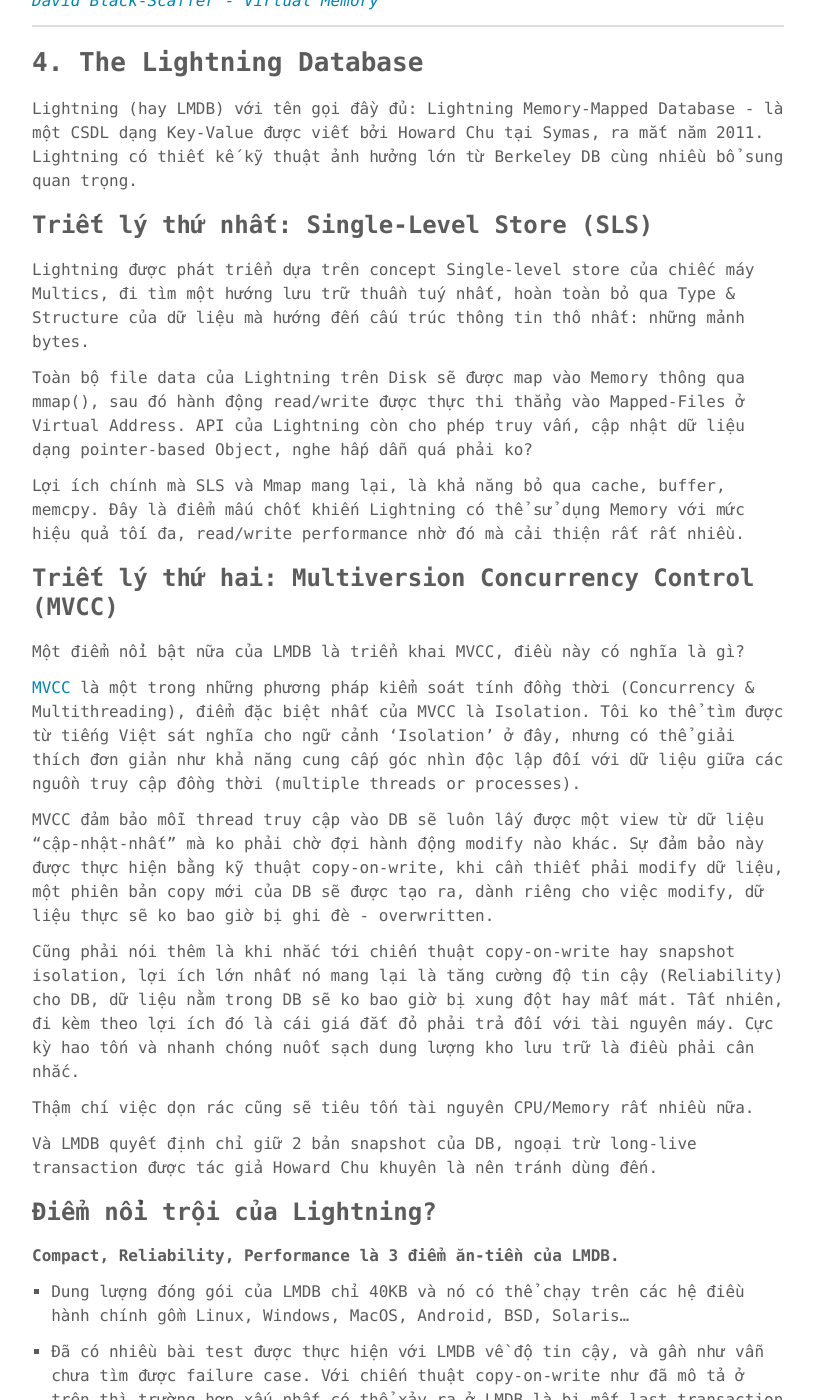
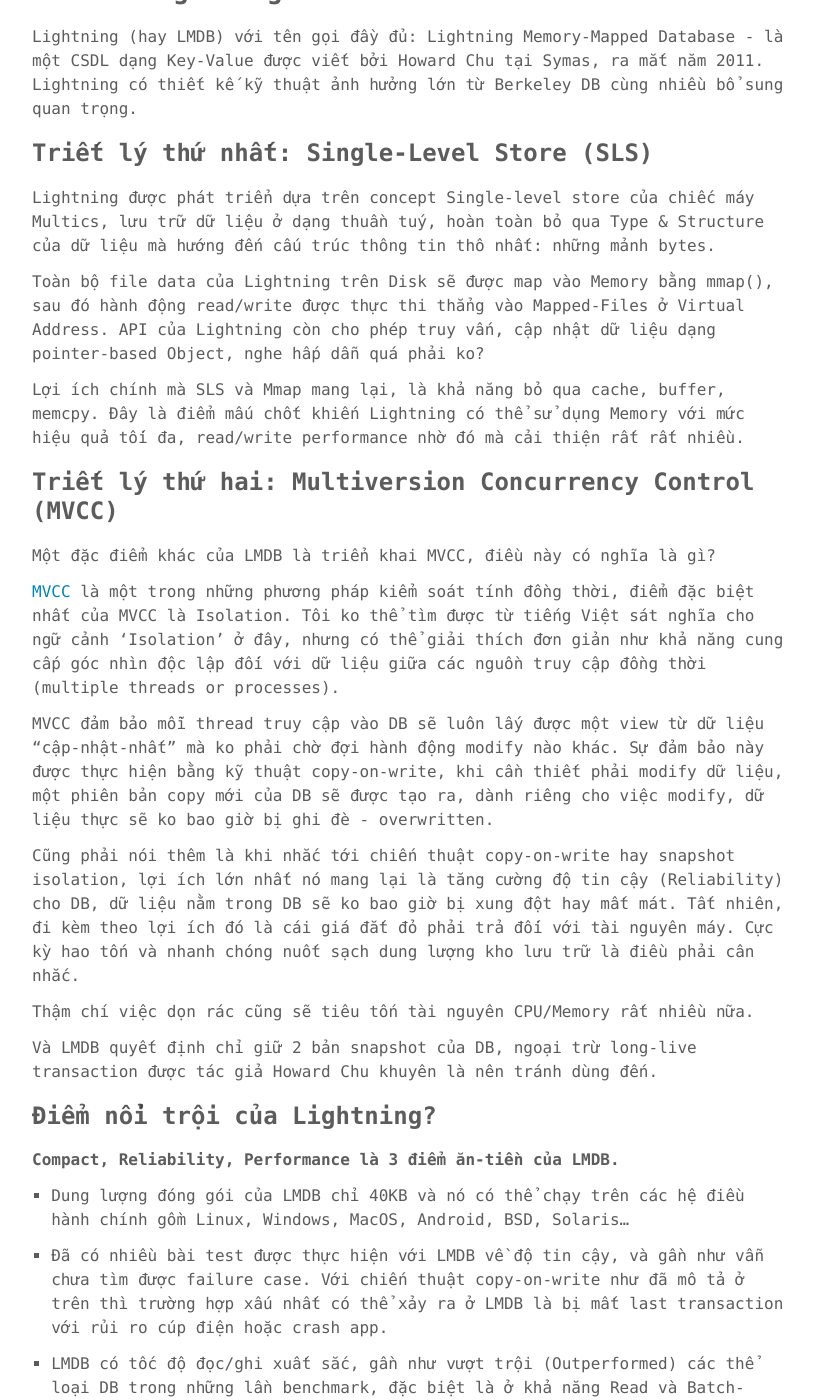
Before and after one commit to phuoc-thanh/phuoc-thanh.github.io, a Jekyll site: the page built from _posts/2018-10-22-the-lightning-db.md, in a window 1280 px wide and 1400 px high, scrolled down 5488 px. Shown: the whole window, without its empty margins (232-1045 px from the left). Built offline with Jekyll 4.4.1, drawn with Linux system fonts in a browser that asks for light colours; some of the changed text lies outside the part shown.

Commit message:
revise lmdb post

```diff
--- a/_posts/2018-10-22-the-lightning-db.md
+++ b/_posts/2018-10-22-the-lightning-db.md
@@ -17,15 +17,15 @@
 
 ## 1. Computer Memory & Storage
 
-Tính hiếu kỳ, đối với lập trình viên có thể ko giúp ích nhiều trong công việc thường nhật, nhưng theo tôi thì nó cần thiết để trở thành lập trình viên ko-bất-tài. Hôm nay tính hiếu kỳ với cụm từ "Single-level Store" thôi thúc tôi tìm hiểu bản chất công nghệ lưu trữ của computer. Dù chỉ là một phần nhỏ của lịch sử, nhưng vô cùng thú vị.
+Tính hiếu kỳ, đối với lập trình viên có thể ko giúp ích nhiều trong công việc thường nhật, nhưng theo tôi thì nó cần thiết để trở thành lập trình viên ko-bất-tài. Hôm nay tính hiếu kỳ với cụm từ "Single-level Store" thôi thúc tôi tìm hiểu bản chất công nghệ lưu trữ của computer.
 
 ### Computer có những hình thức lưu trữ nào?
 
-Đa phần những ghi chép và nghiên cứu trong ngành khoa học máy tính cho rằng Computer có 2 vùng lưu trữ chính là Main Memory và Secondary Storage, cũng có thể gọi tên phân biệt là "bộ nhớ" và "kho lưu trữ".
+Đa phần tài liệu nghiên cứu về khoa học máy tính đều cho rằng Computer có 2 vùng lưu trữ chính là Main Memory và Secondary Storage, tiếng Việt: "bộ nhớ" và "kho lưu trữ".
 
 * Main/Primary Memory: Theo kiến trúc von Neumann thì Main Memory là nơi chứa các tập lệnh (instructions) và dữ liệu (data) dành cho sự truy cập tức thời của CPU. RAM - như các bạn biết, là Memory của những chiếc PC hiện tại.
 
-* Secondary Storage: Tất cả những nơi lưu trữ còn lại ngoài Main Memory thì được xếp vào Secondary Storage. Hard Disk Drive, Solid-state Drive là phần cứng lưu trữ phổ biến nhất hiện nay, được xem là Secondary Storage.
+* Secondary Storage: Tất cả những nơi lưu trữ còn lại ngoài Main Memory thì được xếp vào Secondary Storage. Hard Disk Drive, Solid-state Drive là phần cứng lưu trữ phổ biến nhất hiện nay.
 
 *Những chíp vi xử lý mới còn có thêm bộ nhớ đệm (L1-L2-L3 Cache) cũng làm phần việc tương tự như Main Memory tuy nhiên dung lượng của Cache Mem rất nhỏ và ko nằm trong tầm quan sát/kiểm sát của người sử dụng.*
 
@@ -89,7 +89,7 @@
 
 > Atlas has memory of 16K words, 48bits/word (96KB Memory) at that time.
 
-*Chi tiết hơn về kiến trúc Atlas Supervisor và Atlas Hardware bạn có tham khảo thêm ở [link này](http://www.chilton-computing.org.uk/acl/technology/atlas/p019.htm). Còn dưới đây là hình mô tả tương tác của MMU với CPU và Memory*
+*Chi tiết hơn về kiến trúc Atlas Supervisor và Atlas Hardware bạn có thể tham khảo thêm ở [link này](http://www.chilton-computing.org.uk/acl/technology/atlas/p019.htm). Còn dưới đây là hình mô tả tương tác của MMU với CPU và Memory*
 
 ![MMU principle](/assets/images/lmdb/640px-MMU_principle_updated.png)
 
@@ -120,17 +120,17 @@
 
 ### Triết lý thứ nhất: Single-Level Store (SLS)
 
-Lightning được phát triển dựa trên concept Single-level store của chiếc máy Multics, đi tìm một hướng lưu trữ thuần tuý nhất, hoàn toàn bỏ qua Type & Structure của dữ liệu mà hướng đến cấu trúc thông tin thô nhất: những mảnh bytes.
+Lightning được phát triển dựa trên concept Single-level store của chiếc máy Multics, lưu trữ dữ liệu ở dạng thuần tuý, hoàn toàn bỏ qua Type & Structure của dữ liệu mà hướng đến cấu trúc thông tin thô nhất: những mảnh bytes.
 
-Toàn bộ file data của Lightning trên Disk sẽ được map vào Memory thông qua mmap(), sau đó hành động read/write được thực thi thẳng vào Mapped-Files ở Virtual Address. API của Lightning còn cho phép truy vấn, cập nhật dữ liệu dạng pointer-based Object, nghe hấp dẫn quá phải ko?
+Toàn bộ file data của Lightning trên Disk sẽ được map vào Memory bằng mmap(), sau đó hành động read/write được thực thi thẳng vào Mapped-Files ở Virtual Address. API của Lightning còn cho phép truy vấn, cập nhật dữ liệu dạng pointer-based Object, nghe hấp dẫn quá phải ko?
 
 Lợi ích chính mà SLS và Mmap mang lại, là khả năng bỏ qua cache, buffer, memcpy. Đây là điểm mấu chốt khiến Lightning có thể sử dụng Memory với mức hiệu quả tối đa, read/write performance nhờ đó mà cải thiện rất rất nhiều.
 
 ### Triết lý thứ hai: Multiversion Concurrency Control (MVCC)
 
-Một điểm nổi bật nữa của LMDB là triển khai MVCC, điều này có nghĩa là gì?
+Một đặc điểm khác của LMDB là triển khai MVCC, điều này có nghĩa là gì?
 
-[MVCC](https://en.wikipedia.org/wiki/Multiversion_concurrency_control) là một trong những phương pháp kiểm soát tính đồng thời (Concurrency & Multithreading), điểm đặc biệt nhất của MVCC là Isolation. Tôi ko thể tìm được từ tiếng Việt sát nghĩa cho ngữ cảnh 'Isolation' ở đây, nhưng có thể giải thích đơn giản như khả năng cung cấp góc nhìn độc lập đối với dữ liệu giữa các nguồn truy cập đồng thời (multiple threads or processes).
+[MVCC](https://en.wikipedia.org/wiki/Multiversion_concurrency_control) là một trong những phương pháp kiểm soát tính đồng thời, điểm đặc biệt nhất của MVCC là Isolation. Tôi ko thể tìm được từ tiếng Việt sát nghĩa cho ngữ cảnh 'Isolation' ở đây, nhưng có thể giải thích đơn giản như khả năng cung cấp góc nhìn độc lập đối với dữ liệu giữa các nguồn truy cập đồng thời (multiple threads or processes).
 
 MVCC đảm bảo mỗi thread truy cập vào DB sẽ luôn lấy được một view từ dữ liệu "cập-nhật-nhất" mà ko phải chờ đợi hành động modify nào khác. Sự đảm bảo này được thực hiện bằng kỹ thuật copy-on-write, khi cần thiết phải modify dữ liệu, một phiên bản copy mới của DB sẽ được tạo ra, dành riêng cho việc modify, dữ liệu thực sẽ ko bao giờ bị ghi đè - overwritten.
 
@@ -146,7 +146,7 @@
 
 * Dung lượng đóng gói của LMDB chỉ 40KB và nó có thể chạy trên các hệ điều hành chính gồm Linux, Windows, MacOS, Android, BSD, Solaris...
 
-* Đã có nhiều bài test được thực hiện với LMDB về độ tin cậy, và gần như vẫn chưa tìm được failure case. Với chiến thuật copy-on-write như đã mô tả ở trên thì trường hợp xấu nhất có thể xảy ra ở LMDB là bị mất last transaction trong trường hợp cúp điện hay crash app.
+* Đã có nhiều bài test được thực hiện với LMDB về độ tin cậy, và gần như vẫn chưa tìm được failure case. Với chiến thuật copy-on-write như đã mô tả ở trên thì trường hợp xấu nhất có thể xảy ra ở LMDB là bị mất last transaction với rủi ro cúp điện hoặc crash app.
 
 * LMDB có tốc độ đọc/ghi xuất sắc, gần như vượt trội (Outperformed) các thể loại DB trong những lần benchmark, đặc biệt là ở khả năng Read và Batch-Write.
 
```
Also changed, not shown: other parts of _posts/2018-10-22-the-lightning-db.md (+2 -2 lines).
